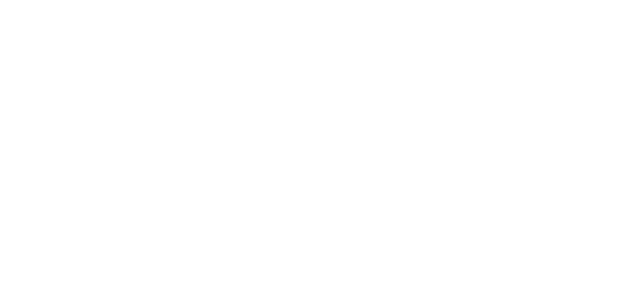
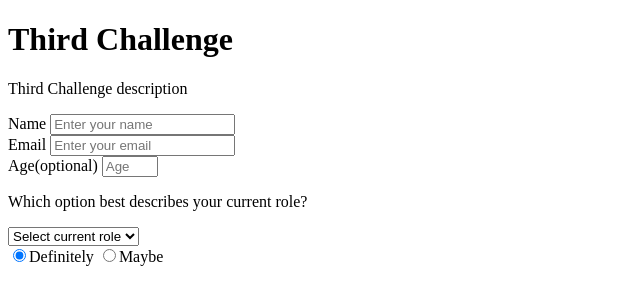
Before and after one commit to ivangonzalez22/trialJawedIvan, a plain HTML site: page index.html in a window 1280 px wide. Shown: the whole page, without its empty margins (0-640 px from the left). Drawn offline with Linux system fonts and the light colour scheme.

Commit message:
points 1 to 13

```diff
--- a/index.html
+++ b/index.html
@@ -10,7 +10,71 @@
 <body>
 
   <script src="https://cdn.freecodecamp.org/testable-projects-fcc/v1/bundle.js"></script>
+  <h1 id="title" >Third Challenge</h1>
+<p id="description">Third Challenge description</p>
+<form id="survey-form">
+  <div class="form-group">
+          <label id="name-label" for="name">Name</label>
+          <input
+            type="text"
+            name="name"
+            id="name"
+            class="form-control"
+            placeholder="Enter your name"
+            required
+          />
+        </div>
+<div class="form-group">
+          <label id="email-label" for="email">Email</label>
+          <input
+            type="email"
+            name="email"
+            id="email" type="email" placeholder="Enter your email" required></input></div>
 
+  <div class="form-group">
+          <label id="number-label" for="number"
+            >Age<span class="clue">(optional)</span></label
+          >
+          <input
+            type="number"
+            name="age"
+            id="number"
+            min="10"
+            max="99"
+            class="form-control"
+            placeholder="Age"
+          />
+        </div>
+<div class="form-group">
+          <p>Which option best describes your current role?</p>
+          <select id="dropdown" name="role" class="form-control" required>
+            <option disabled selected value>Select current role</option>
+            <option value="student">Student</option>
+            <option value="job">Full Time Job</option>
+            <option value="learner">Full Time Learner</option>
+            <option value="preferNo">Prefer not to say</option>
+            <option value="preferNo">Prefer not to say</option>
+            <option value="other">Other</option>
+          </select>
+        </div>
+<label>
+            <input
+              name="user-recommend"
+              value="definitely"
+              type="radio"
+              class="input-radio"
+              checked
+            />Definitely</label
+          >
+<label>
+            <input
+              name="user-recommend"
+              value="maybe"
+              type="radio"
+              class="input-radio"
+            />Maybe</label
+          >
+</form>
 
     <!--
 
```
